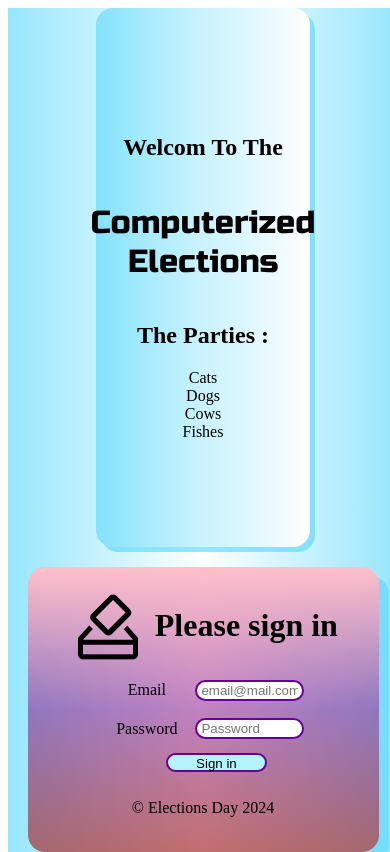
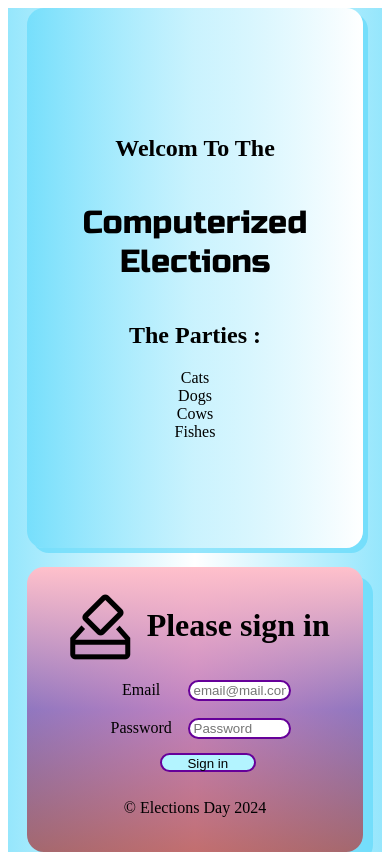
Before and after one commit to ghaidaahaj4/voteApp, a React (Vite) app: page / in a window 390 px wide. Built offline with nearby package versions, Linux system fonts and the light colour scheme; no server answers; a web font is replaced by a local one.

Commit message:
done for today

```diff
--- a/src/App.css
+++ b/src/App.css
@@ -152,10 +152,11 @@ button:hover {
     overflow: hidden;
     background: linear-gradient(90deg, #61dafbaa, white, #61dafbaa);
     height: 100vh;
+    width: 100%;
   }
 
   .explenation {
-    width: 90vw;
+    width: 90% !important;
     margin-bottom: 5%;
     border-radius: 2vh;
     box-shadow: 5px 5px #61dafbaa;
```
